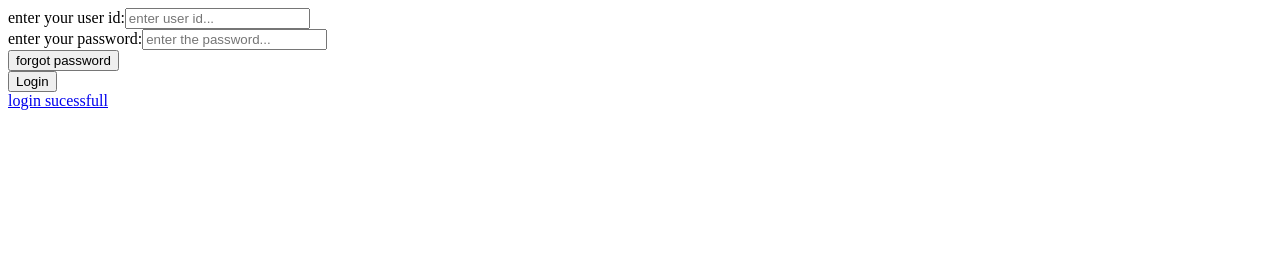
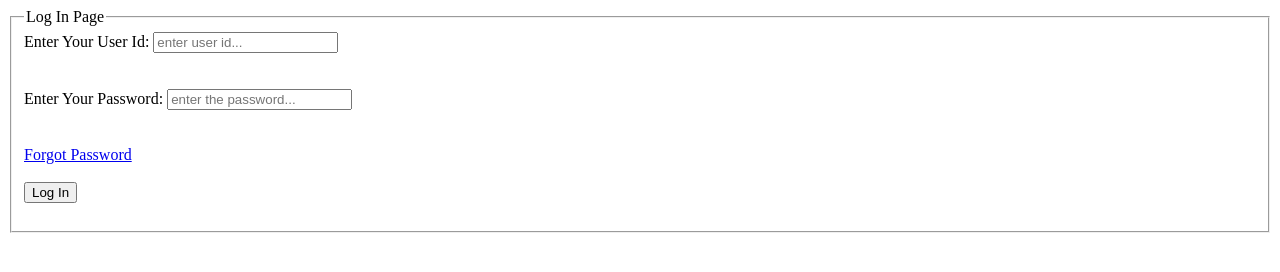
Before and after one commit to diksha-fullstackdeveloper/project_files, a plain HTML site: page login.html in a window 1280 px wide. Drawn offline with Linux system fonts and the light colour scheme.

Commit message:
Add files via upload

```diff
--- a/login.html
+++ b/login.html
@@ -1,14 +1,31 @@
 <!DOCTYPE html>
 <html>
-    <head>
-        <title>login page</title>
-    </head>
-    <body>
-        <label for="enter your user id...">enter your user id:</label><input type="email" placeholder="enter user id..."> <br>
-        <label for="enter your password...">enter your password:</label><input type="text" placeholder="enter the password..."> <br>
-        <button>forgot password</button> <br>
-        <button>Login</button> <br>
-         <a href="./login-successful.html">login sucessfull</a> <br>
-    </body>
+
+<head>
+    <title>login page</title>
+</head>
+
+<body>
+    <fieldset>
+        <legend>Log In Page</legend>
+
+        <label for="enter your user id...">Enter Your User Id: </label><input type="email"
+            placeholder="enter user id..."> <br>
+        <br>
+        <br>
+        <label for="enter your password...">Enter Your Password: </label><input type="text"
+            placeholder="enter the password..."> <br>
+        <br>
+        <br>
+        <a href="./forgotpass.html">Forgot Password</a>
+        <br>
+        <br>
+        <a href="./login-successful.html">
+            <button>Log In</button>
+        </a>
+        <br>
+        <br>
+    </fieldset>
+</body>
 
 </html>
```
